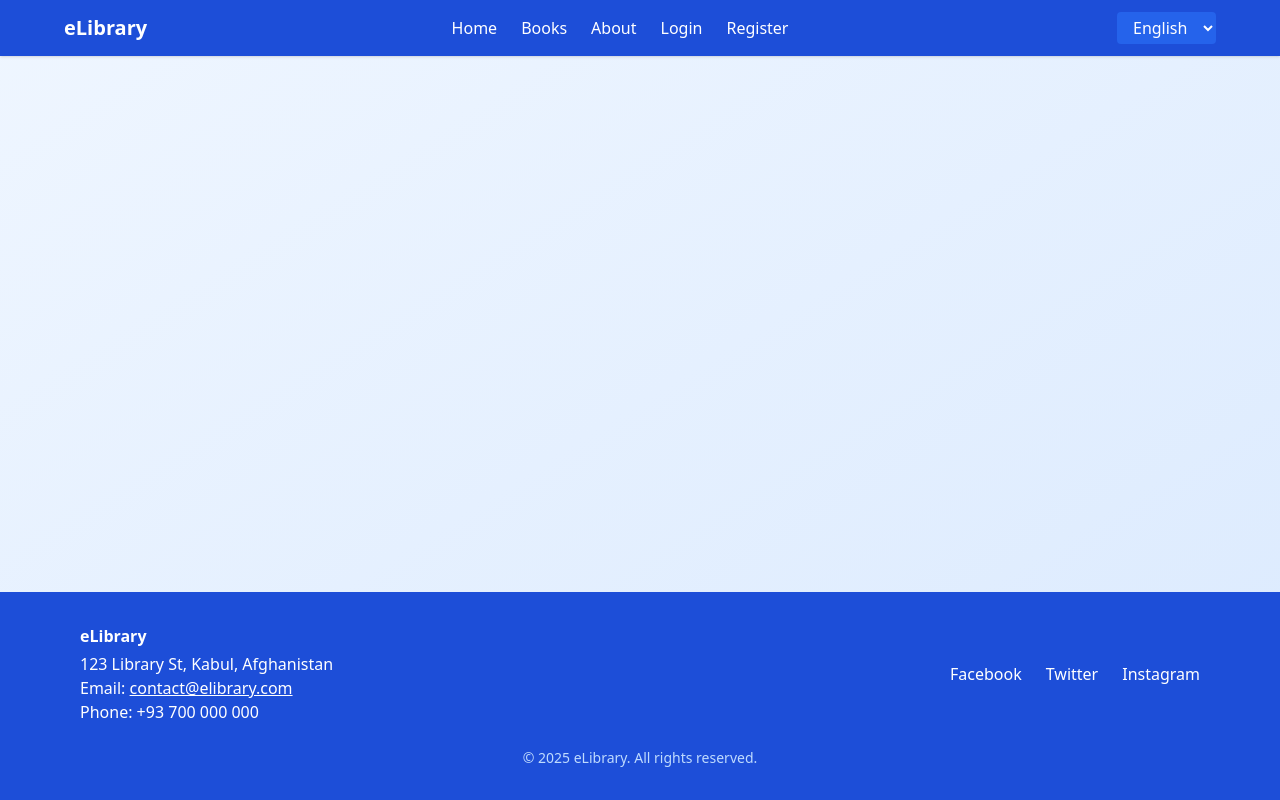
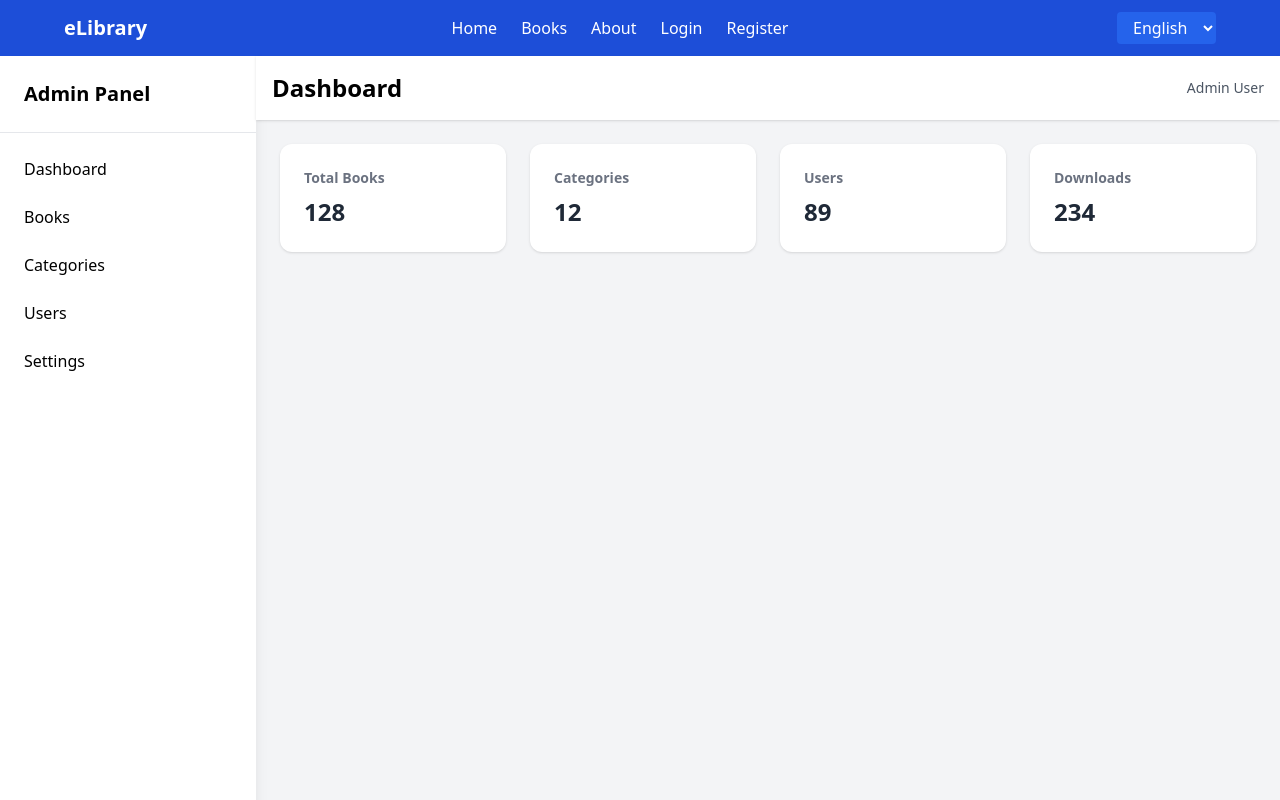
Before and after one commit to hafizullah123/ELIBRARY, a React (Create React App) app in the folder elibrary-frontend/: page /admindashboard in a window 1280 px wide. Shown: the top 800 px of the page. Built offline with nearby package versions, Linux system fonts and the light colour scheme.

Commit message:
make admin dashboard

```diff
--- a/elibrary-frontend/src/App.js
+++ b/elibrary-frontend/src/App.js
@@ -11,6 +11,7 @@ import Login from "./component/login"; // Import Login
 import Register from "./component/register"; // Import Register
 import BookCategory from "./component/book-category";
 import BookForm from "./component/book-form";
+import AdminDashboard from "./component/admindashboard";
 
 function App() {
   return (
@@ -34,8 +35,8 @@ function App() {
             <Route path="/login" element={<Login />} />
             <Route path="/register" element={<Register />} />
             <Route path="/book-category" element={<BookCategory />} />
-
             <Route path="/book-form" element={<BookForm />} />
+            <Route path="/admindashboard" element={<AdminDashboard />} />
 
             {/* Add this line */}
             {/* Add other routes as needed */}
--- /dev/null
+++ b/elibrary-frontend/src/component/admindashboard.js
@@ -0,0 +1,58 @@
+import React from "react";
+
+const AdminDashboard = () => {
+  return (
+    <div className="flex h-screen bg-gray-100">
+      {/* Sidebar */}
+      <aside className="w-64 bg-white shadow-lg">
+        <div className="p-6 text-xl font-bold border-b">Admin Panel</div>
+        <nav className="p-4 space-y-2">
+          <a href="#" className="block p-2 rounded hover:bg-gray-200">
+            Dashboard
+          </a>
+          <a href="/book-form" className="block p-2 rounded hover:bg-gray-200">
+            Books
+          </a>
+          <a
+            href="/book-category"
+            className="block p-2 rounded hover:bg-gray-200"
+          >
+            Categories
+          </a>
+          <a href="#" className="block p-2 rounded hover:bg-gray-200">
+            Users
+          </a>
+          <a href="#" className="block p-2 rounded hover:bg-gray-200">
+            Settings
+          </a>
+        </nav>
+      </aside>
+
+      {/* Main Content */}
+      <div className="flex-1 flex flex-col">
+        {/* Top Navbar */}
+        <header className="p-4 bg-white shadow flex justify-between items-center">
+          <h1 className="text-2xl font-semibold">Dashboard</h1>
+          <div className="text-sm text-gray-600">Admin User</div>
+        </header>
+
+        {/* Dashboard Cards */}
+        <main className="p-6 grid grid-cols-1 md:grid-cols-2 lg:grid-cols-4 gap-6">
+          <Card title="Total Books" value="128" />
+          <Card title="Categories" value="12" />
+          <Card title="Users" value="89" />
+          <Card title="Downloads" value="234" />
+        </main>
+      </div>
+    </div>
+  );
+};
+
+const Card = ({ title, value }) => (
+  <div className="bg-white p-6 rounded-xl shadow hover:shadow-md transition">
+    <h2 className="text-sm font-semibold text-gray-500">{title}</h2>
+    <p className="mt-2 text-2xl font-bold text-gray-800">{value}</p>
+  </div>
+);
+
+export default AdminDashboard;
```
